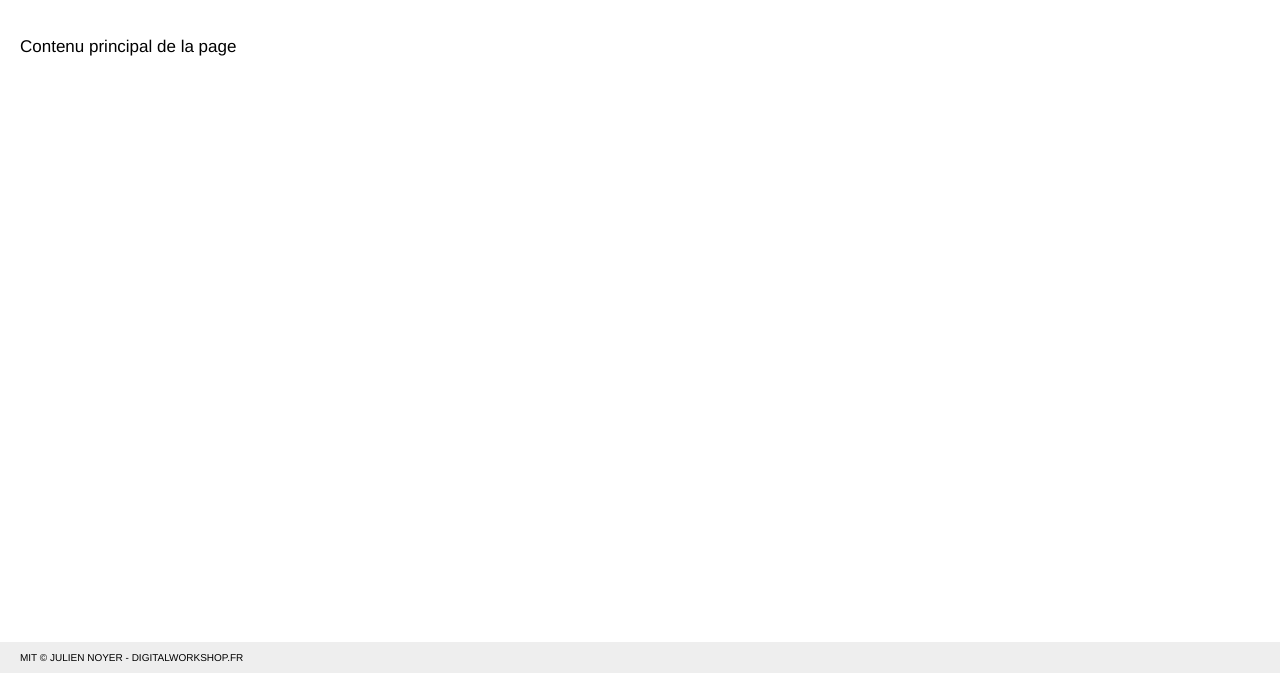
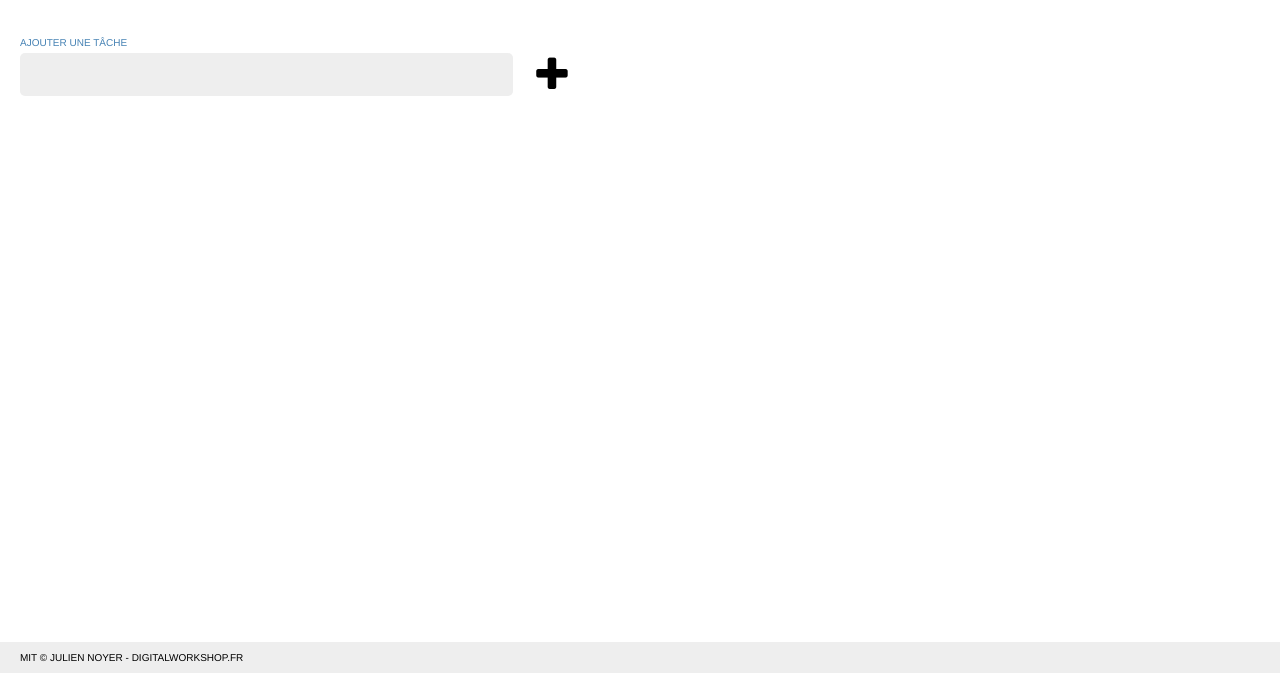
Before and after one commit to DWS-paris/QUICKSTARTnodejs-expressjs-mongodb, a website: page client/index.html in a window 1280 px wide. Shown: the part 127-800 px from the top of the page. Drawn offline with nearby package versions, Linux system fonts and the light colour scheme.

Commit message:
Modification du fichier README.md

```diff
--- a/client/css/style.css
+++ b/client/css/style.css
@@ -1,6 +1,4 @@
-@import url('https://fonts.googleapis.com/css?family=Roboto:400,500,700');
 @import url('https://maxcdn.bootstrapcdn.com/font-awesome/4.7.0/css/font-awesome.min.css');
-@import url('https://cdnjs.cloudflare.com/ajax/libs/animate.css/3.5.2/animate.min.css');
 
 
 /*
@@ -34,8 +32,9 @@ Reset
         font-weight: 100;
     }
 
-    a{
+    a, .fa{
         text-decoration: none;
+        cursor: pointer;
 
         -moz-transition: all .5s;
         -webkit-transition: all .5s;
@@ -61,13 +60,77 @@ Header
         color: grey;
     }
 
+    h2 {
+        text-align: left;
+        font-size: 1rem;
+        font-weight: 500;
+        text-transform: uppercase;
+        color: steelblue;
+        margin-bottom: .5rem;
+    }
+
+    h2 span {
+        color: darkred;
+        padding-left: .5rem;
+    }
+
 
 /*
 Main
 */
     main{
         padding: 2rem;
+        max-width: 60rem;
     }
+
+
+
+/*
+Form
+*/
+    form{
+        margin-bottom: 2rem;
+    }
+
+    form:after, article:after{
+        content: '';
+        display: block;
+        clear: both;
+    }
+
+    input[type="text"] {
+        width: 100%;
+        padding: 1rem;
+        border-radius: .5rem;
+        border: none;
+        font-size: 2rem;
+        font-family: inherit;
+        width: 88%;
+        float: left;
+        background-color: #eee;
+    }
+
+    button[type="submit"] {
+        border: none;
+        background: none;
+        font-size: 4rem;
+
+        width: 10%;
+        float: right;
+    }
+
+    button:focus {
+        outline: none;
+    }
+
+    .fa-plus:hover {
+        color: steelblue;
+    }
+
+    .errorAddTask{
+        color: red;
+    }
+
 
 /*
 Footer
--- a/client/index.html
+++ b/client/index.html
@@ -13,7 +13,11 @@
         </header>
 
         <main>
-            <p>Contenu principal de la page</p>
+            <h2>Ajouter une tâche</h2>
+            <form action="#">
+                <input type="text" name="newtask">
+                <button type="submit"><i class="fa fa-plus" aria-hidden="true"></i></button>
+            </form>
         </main>
 
         <footer>MIT &copy; Julien Noyer - <a href="http://www.digitalworkshop.fr" target="_blank">digitalworkshop.fr</a></footer>
```
Also changed, not shown: README.md.
